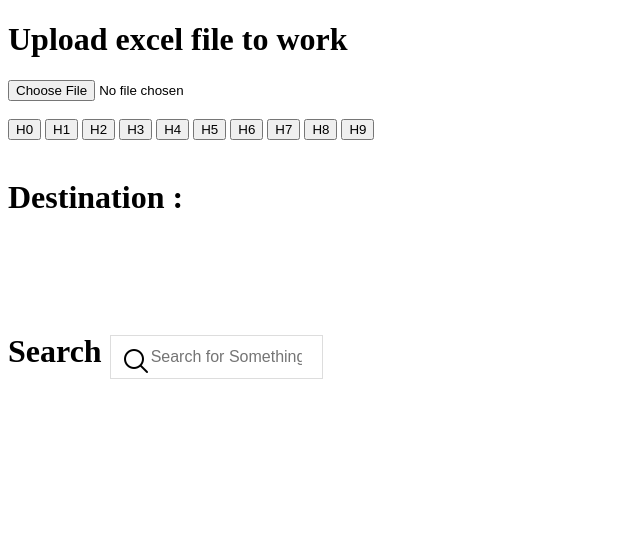
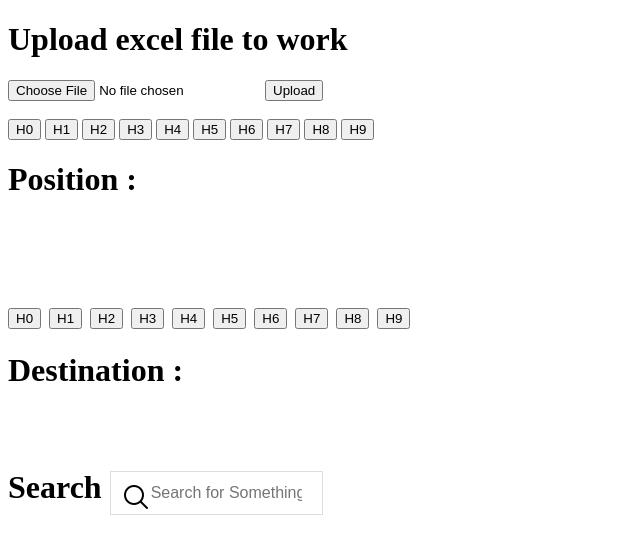
Before and after one commit to DjangoPepper/amber, a website: page 1amber.html in a window 1280 px wide. Shown: the whole page, without its empty margins (0-640 px from the left). Drawn offline with Linux system fonts and the light colour scheme.

Commit message:
error destination before position

```diff
--- a/1amber.html
+++ b/1amber.html
@@ -37,24 +37,33 @@
 		<h1>Upload excel file to work</h1>
 		<!-- Input element to upload an excel file -->
 		<input type="file" id="file_upload" />
-		<!-- <button onclick="upload()">Upload</button> -->
-		<br>
-		<br>
-
-		<input type="button" class="destination" value="H0" onclick="upload()"/>
-		<input type="button" class="destination" value="H1" onclick="upload()" />
-		<input type="button" class="destination" value="H2" onclick="upload()"/>
-		<input type="button" class="destination" value="H3" onclick="upload()"/>
-		<input type="button" class="destination" value="H4" onclick="upload()"/>
-		<input type="button" class="destination" value="H5" onclick="upload()"/>
-		<input type="button" class="destination" value="H6" onclick="upload()"/>
-		<input type="button" class="destination" value="H7" onclick="upload()"/>
-		<input type="button" class="destination" value="H8" onclick="upload()"/>
-		<input type="button" class="destination" value="H9" onclick="upload()"/>
+		<button onclick="upload()">Upload</button>
 
 		<br><br>
-		<h1>Destination : <h1 id="choixdestination"</h1>
+		<input type="button" class="position" value="H0" onclick="validePosition()"/>
+		<input type="button" class="position" value="H1" onclick="validePosition()" />
+		<input type="button" class="position" value="H2" onclick="validePosition()"/>
+		<input type="button" class="position" value="H3" onclick="validePosition()"/>
+		<input type="button" class="position" value="H4" onclick="validePosition()"/>
+		<input type="button" class="position" value="H5" onclick="validePosition()"/>
+		<input type="button" class="position" value="H6" onclick="validePosition()"/>
+		<input type="button" class="position" value="H7" onclick="validePosition()"/>
+		<input type="button" class="position" value="H8" onclick="validePosition()"/>
+		<input type="button" class="position" value="H9" onclick="validePosition()"/>
+		<h1>Position : <h1 id="choixPosition"</h1>
 		<br><br>
+		<input type="button" class="destination" value="H0" onclick="valideDestination()"/>
+		<input type="button" class="destination" value="H1" onclick="valideDestination()" />
+		<input type="button" class="destination" value="H2" onclick="valideDestination()"/>
+		<input type="button" class="destination" value="H3" onclick="valideDestination()"/>
+		<input type="button" class="destination" value="H4" onclick="valideDestination()"/>
+		<input type="button" class="destination" value="H5" onclick="valideDestination()"/>
+		<input type="button" class="destination" value="H6" onclick="valideDestination()"/>
+		<input type="button" class="destination" value="H7" onclick="valideDestination()"/>
+		<input type="button" class="destination" value="H8" onclick="valideDestination()"/>
+		<input type="button" class="destination" value="H9" onclick="valideDestination()"/>
+		<h1>Destination : <h1 id="choixDestination"</h1>
+		<br>
 
 		<h1>Search
 		<input type="text" id="myInput" onkeyup="myFilterFunction()" placeholder="Search for Something.." title="Type in something">
@@ -65,12 +74,15 @@
 		<table id="display_excel_data" border="1"></table>
 
 		<script>
-			var valdest = "";
+			var valpos  = "";
+			var valdes = "";
+			var posSelected = false;
+			var desSelected = false;
 			var fileSelected = false;
 
 			function sumColumnStock(){
 				var table=document.getElementById("display_excel_data");
-				var resultSumColumnStock = table.filter(function (table) { return table.destination == valdest;}).reduce(function(_this, val){return _this + val.poids}, 0);
+				var resultSumColumnStock = table.filter(function (table) { return table.destination == valdes;}).reduce(function(_this, val){return _this + val.poids}, 0);
 				console.log(resultSumColumnStock);
 			}
 /*
@@ -80,6 +92,9 @@
 				console.log(res);
 			}
  */
+			function sumColumnDestination(){
+			}
+
 			function sortTable(n){
 
 				const getCellValue = (tr, idx) => tr.children[idx].innerText || tr.children[idx].textContent;
@@ -97,18 +112,30 @@
 				})));
 			}
 
+			function validePosition(w) {
+				//upload();
+				posSelected = true;
+				//if ( fileSelected == true) {
+					valpos = w.target.value;
+					confirm(valpos);
+					document.getElementById("choixPosition").innerHTML = valpos;
+				//}
+				//sumColumnDestination();
+			}
+			Array.from(document.getElementsByClassName("position")).forEach(function(j){
+				j.addEventListener("click", validePosition);
+			});
+
 			function valideDestination(x) {
-				//var valdest = x.target.value;
 				upload();
+				desSelected = true;
 				if ( fileSelected == true) {
-					valdest = x.target.value;
-					confirm(valdest);
-					document.getElementById("choixdestination").innerHTML = valdest;
-					//upload();
+					valdes = x.target.value;
+					confirm(valdes);
+					document.getElementById("choixDestination").innerHTML = valdes;
 				}
-				sumColumnStock();
+				//sumColumnPosition();
 			}
-
 			Array.from(document.getElementsByClassName("destination")).forEach(function(i){
 				i.addEventListener("click", valideDestination);
 			});
```
Also changed, not shown: 1 other file.
